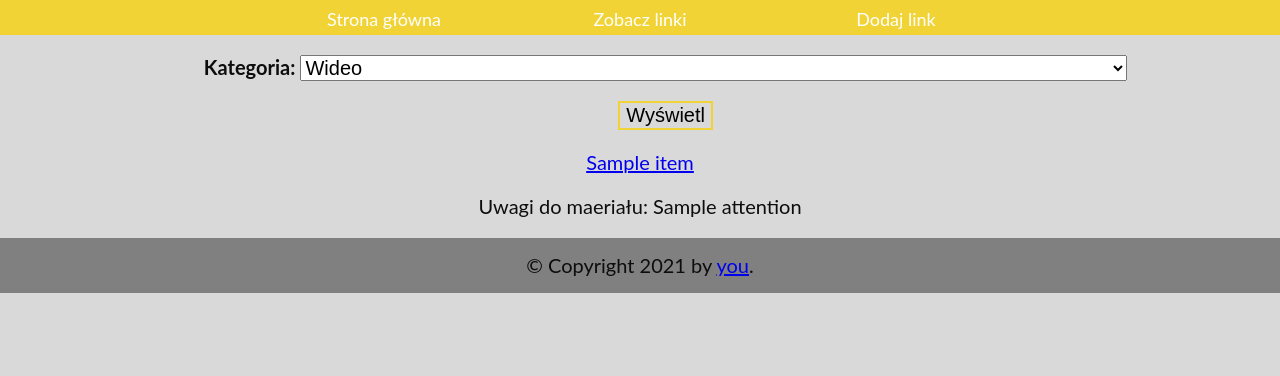
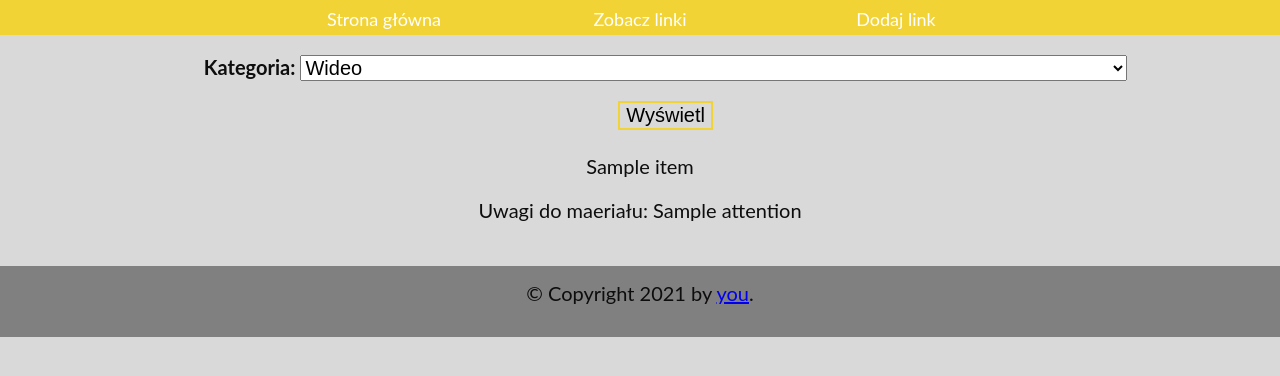
Before and after one commit to WojciechMankowski/collection_of_English_learning_materials, a Django app: template collection_of_materials/templates/see_urls.html in a window 1280 px wide. Shown: the part 194-570 px from the top of the page. Run offline with Django 3.2, Linux system fonts and the light colour scheme; tables that the repository leaves empty hold one stand-in row (values such as "Sample post"); the template is opened without the code that fills it: values that come from a table or form of the project are taken from there, most other values are stand-ins (such as "Sample title", 1, 10 or a date in 2020).

```diff
--- a/collection_of_English_learning_materials/wsgi.py
+++ b/collection_of_English_learning_materials/wsgi.py
@@ -14,3 +14,6 @@ from django.core.wsgi import get_wsgi_application
 os.environ.setdefault('DJANGO_SETTINGS_MODULE', 'collection_of_English_learning_materials.settings')
 
 application = get_wsgi_application()
+
+from whitenoise.django import DjangoWhiteNoise
+application = DjangoWhiteNoise(application)
--- a/collection_of_materials/static/main.css
+++ b/collection_of_materials/static/main.css
@@ -87,9 +87,17 @@ ol > li {
   height: 20px;
 }
 footer{
-  margin-top: 15px;
+  margin-bottom: 15px;
+
   padding-top: 15px;
   background-color: gray;
   text-align: center;
-  height: 5vh;
+  height: 7vh;
 }
+.see a{
+  text-decoration: none;
+  color: #0d0d0d;
+}
+.see a:hover{
+  color: #f2d335;
+}
--- a/collection_of_materials/templates/see_urls.html
+++ b/collection_of_materials/templates/see_urls.html
@@ -5,15 +5,16 @@
         {{ form.as_p }}
         <button type="submit" class="save btn btn-default">Wyświetl</button>
 </form>
-<div>
-    {%for item in category %}
-    <p>
+<br>
+{%for item in category %}
+    <div class="see">
         <a href="{{item.url}}" target="_blank" rel="noopener noreferrer">
-        {{item.title}}</a>
-    </p>
-    <p>
+            {{item.title}}</a>
+            <p>
         Uwagi do maeriału: {{item.attention}}
     </p>
-</div>
+    </div>
+    <br>
+
 {% endfor %}
 {% endblock %}
--- a/collection_of_materials/views.py
+++ b/collection_of_materials/views.py
@@ -10,7 +10,6 @@ def see_urls(request):
     if request.method == "POST":
         dane = request.POST
         category = dane['category']
-        print(category)
         model = CollectionOfMaterials.objects
         resultat = model.filter(category=category)
         print(resultat)
--- a/requirements.txt
+++ b/requirements.txt
@@ -1,4 +1,3 @@
-asgiref==3.4.1
 dj-database-url==0.5.0
 Django==3.2.7
 django-heroku==0.3.1
@@ -6,6 +5,3 @@ gunicorn==20.1.0
 psycopg2==2.9.1
 psycopg2-binary==2.9.1
 pydantic==1.8.2
-pytz==2021.1
-sqlparse==0.4.2
-typing-extensions==3.10.0.2
```
Also changed, not shown: collection_of_English_learning_materials/settings.py (+15 -16 lines), 2 other files.
